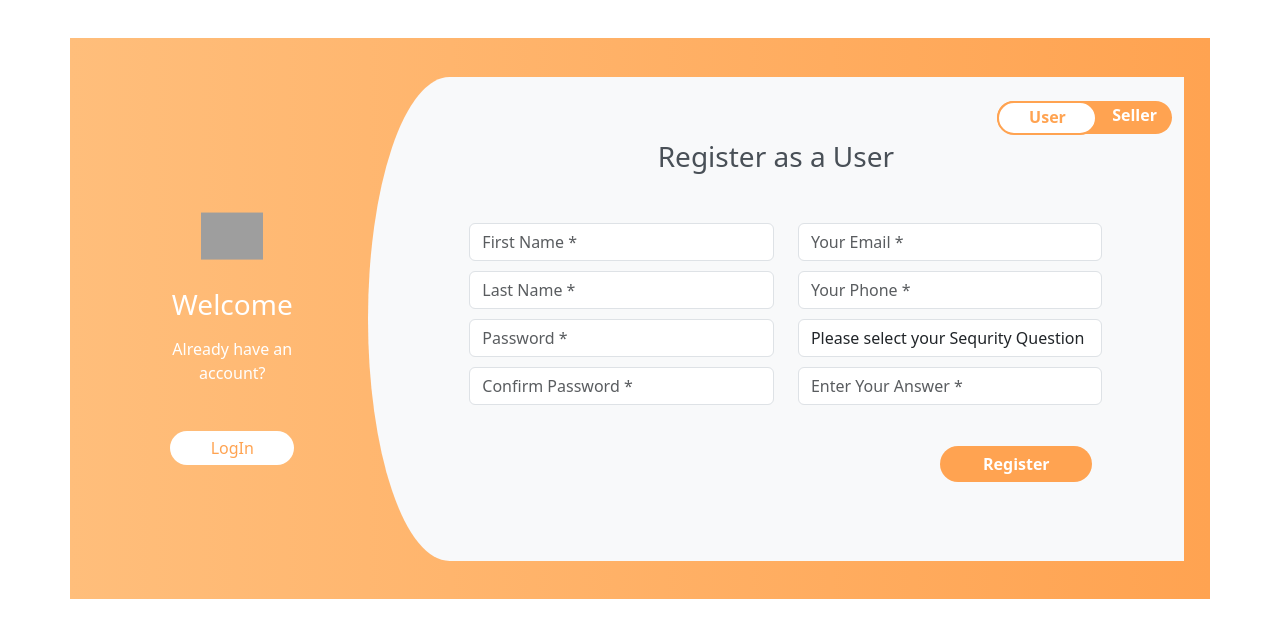
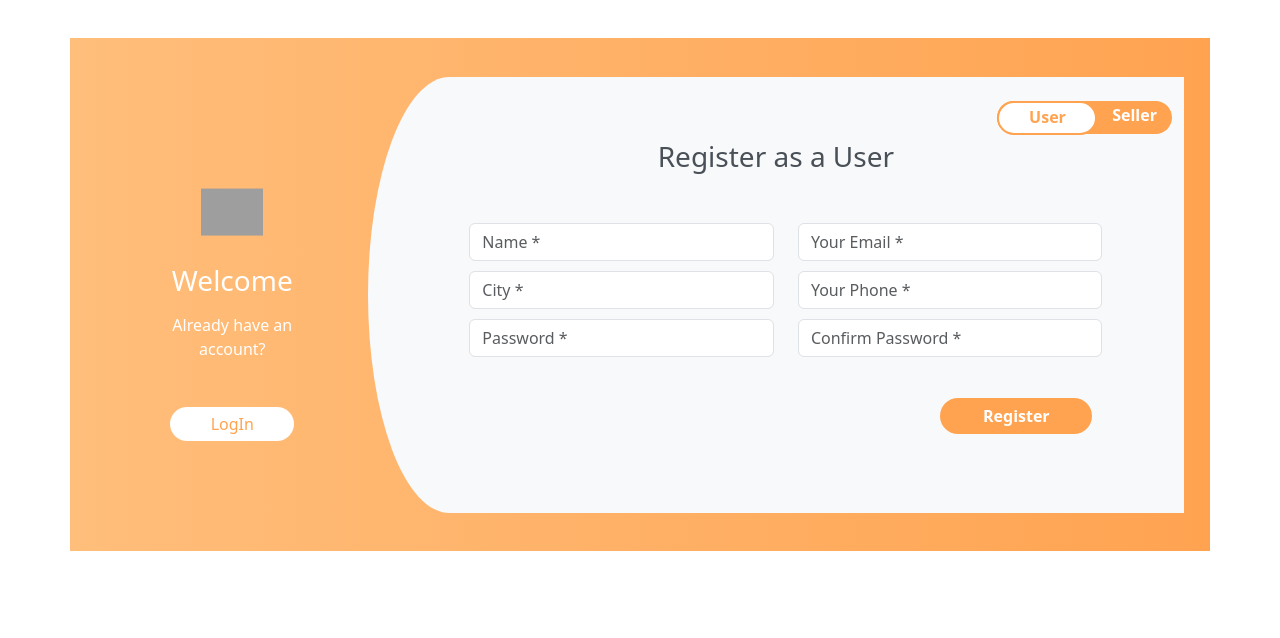
Before and after one commit to Abdulkhaliq9/mern_stack, a React (Vite) app in the folder client/: page /auth/register in a window 1280 px wide. Shown: the top 638 px of the page. Built offline with nearby package versions, Linux system fonts and the light colour scheme; grey boxes are pictures that could not be loaded.

Commit message:
Api remain pending

```diff
--- a/client/package.json
+++ b/client/package.json
@@ -14,7 +14,8 @@
     "lucide-react": "^0.323.0",
     "react": "^18.2.0",
     "react-dom": "^18.2.0",
-    "react-router-dom": "^6.22.0"
+    "react-router-dom": "^6.22.0",
+    "react-toastify": "^10.0.5"
   },
   "devDependencies": {
     "@types/react": "^18.2.43",
--- a/client/src/App.jsx
+++ b/client/src/App.jsx
@@ -1,11 +1,13 @@
 import { Routes, Route } from "react-router-dom";
 // import "./App.css";
 // import UserLayout from './layouts/UserLayout'
+import { ToastContainer , toast } from 'react-toastify';
+
+import 'react-toastify/dist/ReactToastify.css';
 import DashBoard from "./pages/DashBoard.jsx";
 import ProductDetail from "./pages/ProductDetail.jsx";
 import Products from "./pages/Products.jsx";
 import LogIn from "./auth/Login.jsx";
-
 import Register from "./auth/Register.jsx";
 
 function App() {
--- a/client/src/auth/Register.jsx
+++ b/client/src/auth/Register.jsx
@@ -1,34 +1,72 @@
 import React, { useState } from "react";
 import "../css/components/auth.css";
 import { Link } from "react-router-dom";
+import { ToastContainer, toast } from "react-toastify";
 
 export default function Register() {
   const [activeTab, setActiveTab] = useState("employee");
+  const [name, setName] = useState("");
+  const [email, setEmail] = useState("");
+  const [password, setPassword] = useState("");
+  const [confirmPassword, setConfirmPassword] = useState("");
+  const [phone, setPhone] = useState("");
+  const [city, setCity] = useState("");
+
 
   const handleTabChange = (tab) => {
     setActiveTab(tab);
   };
+
+  const handleSubmit =  async (e) => {
+    e.preventDefault();
+     if (!validateForm()) return;
+
+     let dataToSend = {
+       name: name,
+       email: email,
+       password: password,
+       phone: phone,
+       city: city,
+     };
+
+     try{
+        await fetch(`http://localhost:8080/api/${activeTab}s`, {
+          method: 'POST',
+          headers: {'Content-Type': 'application/json'},
+           body: JSON.stringify(dataToSend),
+         });
+        toast.success('Registration successful');
+     } catch(err){
+       console.log(err);
+      toast.error('Error with registration');
+     }
+  }
+
+  const validateForm = () => {
+    if ((!name || !email || !password || !phone || !city)  || (password !== confirmPassword)) {
+      toast.pending('Please fill out all fields and the passwords must match');
+      return false;
+    }
+    return true;
+  }
+
   return (
     <>
-      <div className="user-ragistration">
+      <div className="user-registration">
+        <ToastContainer/>
         <div className="container register">
           <div className="row">
             <div className="col-md-3 register-left d-flex flex-column align-items-center justify-content-center">
               <img src="https://image.ibb.co/n7oTvU/logo_white.png" alt="" />
               <h3>Welcome</h3>
               <p>Already have an account?</p>
-              {/* <button className="login-btn border-0  "> */}
-              <Link to="/auth/login" className=" login-btn fw-medium" >LogIn</Link>
-
-              {/* </button> */}
+              <Link to="/auth/login" className="login-btn fw-medium">
+                LogIn
+              </Link>
               <br />
             </div>
             <div className="col-md-9 register-right">
-              <ul
-                className="nav nav-tabs nav-justified"
-                id="myTab"
-                role="tablist"
-              >
+              <ul className="nav nav-tabs nav-justified" role="tablist">
                 <li className="nav-item">
                   <a
                     className={`nav-link ${
@@ -59,14 +97,16 @@ export default function Register() {
                     aria-labelledby="home-tab"
                   >
                     <h3 className="register-heading">Register as a User</h3>
-                    <div className="row register-form">
+                   <form onSubmit={handleSubmit} action="">
+                   <div className="row register-form">
                       <div className="col-md-6">
                         <div className="form-group">
                           <input
                             type="text"
                             className="form-control"
-                            placeholder="First Name *"
-                            value=""
+                            placeholder="Name *"
+                            value={name}
+                            onChange={(e) => setName(e.target.value)}
                             required
                           />
                         </div>
@@ -74,8 +114,9 @@ export default function Register() {
                           <input
                             type="text"
                             className="form-control"
-                            placeholder="Last Name *"
-                            value=""
+                            placeholder="City *"
+                            value={city}
+                            onChange={(e) => setCity(e.target.value)}
                             required
                           />
                         </div>
@@ -84,7 +125,33 @@ export default function Register() {
                             type="password"
                             className="form-control"
                             placeholder="Password *"
-                            value=""
+                            value={password}
+                            onChange={(e) => setPassword(e.target.value)}
+                            required
+                          />
+                        </div>
+                      </div>
+                      <div className="col-md-6">
+                        <div className="form-group">
+                          <input
+                            type="email"
+                            className="form-control"
+                            placeholder="Your Email *"
+                            value={email}
+                            onChange={(e) => setEmail(e.target.value)}
+                            required
+                          />
+                        </div>
+                        <div className="form-group">
+                          <input
+                            type="text"
+                            minLength="10"
+                            maxLength="10"
+                            name="txtEmpPhone"
+                            className="form-control"
+                            placeholder="Your Phone *"
+                            value={phone}
+                            onChange={(e) => setPhone(e.target.value)}
                             required
                           />
                         </div>
@@ -93,50 +160,10 @@ export default function Register() {
                             type="password"
                             className="form-control"
                             placeholder="Confirm Password *"
-                            value=""
-                            required
-                          />
-                        </div>
-
-                      </div>
-                      <div className="col-md-6">
-                        <div className="form-group">
-                          <input
-                            type="email"
-                            className="form-control"
-                            placeholder="Your Email *"
-                            value=""
-                            required
-                          />
-                        </div>
-                        <div className="form-group">
-                          <input
-                            type="text"
-                            minlength="10"
-                            maxlength="10"
-                            name="txtEmpPhone"
-                            className="form-control"
-                            placeholder="Your Phone *"
-                            value=""
-                            required
-                          />
-                        </div>
-                        <div className="form-group">
-                          <select className="form-control">
-                            <option className="hidden" selected disabled>
-                              Please select your Sequrity Question
-                            </option>
-                            <option>What is your Birthdate?</option>
-                            <option>What is Your old Phone Number</option>
-                            <option>What is your Pet Name?</option>
-                          </select>
-                        </div>
-                        <div className="form-group">
-                          <input
-                            type="text"
-                            className="form-control"
-                            placeholder="Enter Your Answer *"
-                            value=""
+                            value={confirmPassword}
+                            onChange={(e) =>
+                              setConfirmPassword(e.target.value)
+                            }
                             required
                           />
                         </div>
@@ -147,6 +174,7 @@ export default function Register() {
                         />
                       </div>
                     </div>
+                   </form>
                   </div>
                 )}
 
@@ -158,14 +186,16 @@ export default function Register() {
                     aria-labelledby="profile-tab"
                   >
                     <h3 className="register-heading">Register as a Seller</h3>
-                    <div className="row register-form">
+                   <form onSubmit={handleSubmit} action="">
+                   <div className="row register-form">
                       <div className="col-md-6">
                         <div className="form-group">
                           <input
                             type="text"
                             className="form-control"
-                            placeholder="First Name *"
-                            value=""
+                            placeholder="Name *"
+                            value={name}
+                            onChange={(e) => setName(e.target.value)}
                             required
                           />
                         </div>
@@ -173,8 +203,9 @@ export default function Register() {
                           <input
                             type="text"
                             className="form-control"
-                            placeholder="Last Name *"
-                            value=""
+                            placeholder="City *"
+                            value={city}
+                            onChange={(e) => setCity(e.target.value)}
                             required
                           />
                         </div>
@@ -183,18 +214,8 @@ export default function Register() {
                             type="email"
                             className="form-control"
                             placeholder="Email *"
-                            value=""
-                            required
-                          />
-                        </div>
-                        <div className="form-group">
-                          <input
-                            type="text"
-                            maxlength="10"
-                            minlength="10"
-                            className="form-control"
-                            placeholder="Phone *"
-                            value=""
+                            value={email}
+                            onChange={(e) => setEmail(e.target.value)}
                             required
                           />
                         </div>
@@ -205,7 +226,8 @@ export default function Register() {
                             type="password"
                             className="form-control"
                             placeholder="Password *"
-                            value=""
+                            value={password}
+                            onChange={(e) => setPassword(e.target.value)}
                             required
                           />
                         </div>
@@ -214,36 +236,36 @@ export default function Register() {
                             type="password"
                             className="form-control"
                             placeholder="Confirm Password *"
-                            value=""
+                            value={confirmPassword}
+                            onChange={(e) =>
+                              setConfirmPassword(e.target.value)
+                            }
                             required
                           />
                         </div>
                         <div className="form-group">
-                          <select className="form-control">
-                            <option className="hidden" selected disabled>
-                              Please select your Sequrity Question
-                            </option>
-                            <option>What is your Birthdate?</option>
-                            <option>What is Your old Phone Number</option>
-                            <option>What is your Pet Name?</option>
-                          </select>
-                        </div>
-                        <div className="form-group">
                           <input
                             type="text"
+                            maxLength="10"
+                            minLength="10"
                             className="form-control"
-                            placeholder="`Answer *"
-                            value=""
+                            placeholder="Phone *"
+                            value={phone}
+                            onChange={(e) => setPhone(e.target.value)}
                             required
                           />
                         </div>
-                        <input
+                        {/* <button
                           type="submit"
                           className="btnRegister"
                           value="Register"
-                        />
+                        /> */}
+                        <button className="btnRegister" type="submit">
+                          Register
+                        </button>
                       </div>
                     </div>
+                   </form>
                   </div>
                 )}
               </div>
--- a/client/src/css/components/auth.css
+++ b/client/src/css/components/auth.css
@@ -123,10 +123,11 @@
   border-radius: 1.5rem;
   padding: 2%;
   background: #ffa351;
-  color: #fff;
+  color: #fff !important;
   font-weight: 600;
   width: 50%;
   cursor: pointer;
+  text-align: center;
 }
 
 .register-heading {
--- a/client/src/layouts/UserLayout.jsx
+++ b/client/src/layouts/UserLayout.jsx
@@ -1,6 +1,8 @@
 import React, { useState, useEffect } from 'react';
 import Navbar from '../components/Navbar.jsx';
 import BackToTop from '../components/BackToTop.jsx';
+// import { ToastContainer } from 'react-toastify';
+// import 'react-toastify/dist/ReactToastify.css';
 
 export default function UserLayout({ children }) {
   const [showButton, setShowButton] = useState(false);
@@ -34,6 +36,7 @@ export default function UserLayout({ children }) {
           </header>
             <main>
               <div className="container main-content">
+              {/* <ToastContainer /> */}
             {children}
               </div>
 
--- a/client/src/main.jsx
+++ b/client/src/main.jsx
@@ -2,6 +2,7 @@
 import React from 'react';
 import ReactDOM from 'react-dom/client';
 import { BrowserRouter as Router } from 'react-router-dom';
+// import 'react-toastify/dist/ReactToastify.css';
 
 import App from './App.jsx';
 import './index.css';
```
Also changed, not shown: 2 other files (tests, documents, lock files or other folders).
